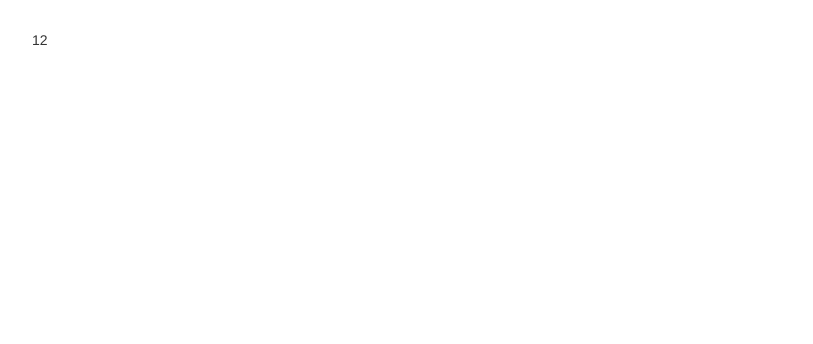
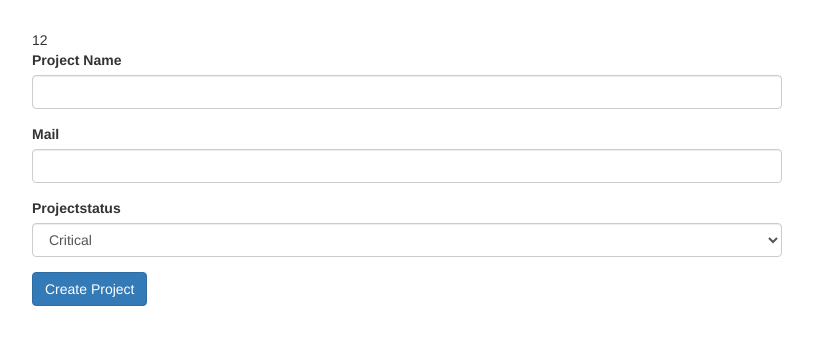
Before and after one commit to romangrb/ng-train, an Angular app: page / in a window 1280 px wide. Shown: the top 344 px of the page, without its empty margins (233-1046 px from the left). Built offline with nearby package versions, Linux system fonts and the light colour scheme.

Commit message:
reactive approach

```diff
--- a/src/app/app.component.html
+++ b/src/app/app.component.html
@@ -14,6 +14,36 @@
 
           Upon submitting the form, simply print the value to the console
       -->
+      <form [formGroup]="projectForm" (ngSubmit)="onSaveProject()">
+        <div class="form-group">
+          <label for="name">Project Name</label>
+          <input
+            type="text"
+            id="name"
+            formControlName="projectName"
+            class="form-control">
+        </div>
+        <div class="form-group">
+          <label for="email">Mail</label>
+          <input
+            type="email"
+            id="email"
+            formControlName="email"
+            class="form-control">
+        </div>
+        <div class="form-group">
+          <label for="status">Projectstatus</label>
+          <select
+            id="status"
+            formControlName="projectStatus"
+            class="form-control">
+            <option value="stable">Stable</option>
+            <option value="critical">Critical</option>
+            <option value="finished">Finished</option>
+          </select>
+        </div>
+        <button class="btn btn-primary" type="submit">Create Project</button>
+      </form>
     </div>
   </div>
 </div>
--- a/src/app/app.component.ts
+++ b/src/app/app.component.ts
@@ -1,9 +1,28 @@
-import { Component } from '@angular/core';
+import { Component, OnInit } from '@angular/core';
+import { FormControl, FormGroup, Validators } from '@angular/forms';
+import { CustomValidators } from './custom-validators';
 
 @Component({
   selector: 'app-root',
   templateUrl: './app.component.html',
   styleUrls: ['./app.component.css']
 })
-export class AppComponent {
+export class AppComponent implements OnInit {
+  projectForm: FormGroup;
+
+  ngOnInit() {
+    this.projectForm = new FormGroup({
+      'projectName': new FormControl(
+        null,
+        [Validators.required, CustomValidators.invalidProjectName],
+        CustomValidators.asyncInvalidProjectName
+      ),
+      'email': new FormControl(null, [Validators.required, Validators.email]),
+      'projectStatus': new FormControl('critical')
+    });
+  }
+
+  onSaveProject() {
+    console.log(this.projectForm.value);
+  }
 }
--- a/src/app/app.module.ts
+++ b/src/app/app.module.ts
@@ -1,6 +1,6 @@
 import { BrowserModule } from '@angular/platform-browser';
 import { NgModule } from '@angular/core';
-import { FormsModule } from '@angular/forms';
+import { ReactiveFormsModule } from '@angular/forms';
 import { HttpModule } from '@angular/http';
 
 import { AppComponent } from './app.component';
@@ -11,7 +11,7 @@
   ],
   imports: [
     BrowserModule,
-    FormsModule,
+    ReactiveFormsModule,
     HttpModule
   ],
   providers: [],
--- /dev/null
+++ b/src/app/custom-validators.ts
@@ -0,0 +1,24 @@
+import { FormControl } from '@angular/forms';
+import { Observable } from 'rxjs/Observable';
+
+export class CustomValidators {
+  static invalidProjectName(control: FormControl): {[s: string]: boolean} {
+    if (control.value === 'Test') {
+      return {'invalidProjectName': true};
+    }
+    return null;
+  }
+
+  static asyncInvalidProjectName(control: FormControl): Promise<any> | Observable<any> {
+    const promise = new Promise((resolve, reject) => {
+      setTimeout(() => {
+        if (control.value === 'Testproject') {
+          resolve({'invalidProjectName': true});
+        } else {
+          resolve(null);
+        }
+      }, 2000);
+    })
+    return promise;
+  }
+}
```
